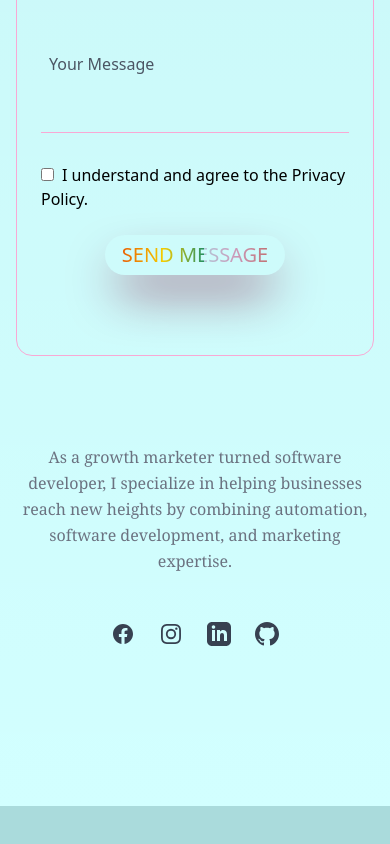
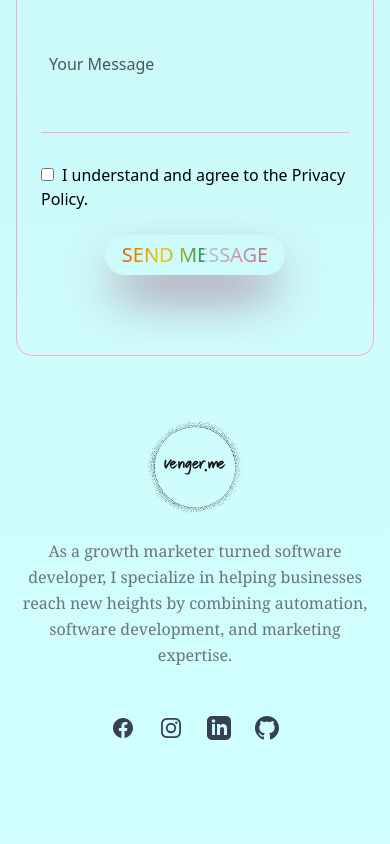
Before and after one commit to scare-destiny/venger.me-new, a Next.js app: page / in a window 390 px wide. Shown: the part 4391-5235 px from the top of the page. Before the commit the page ends 5197 px from the top, so only its background shows below. Built offline with nearby package versions, Linux system fonts and the light colour scheme.

Commit message:
added logo to footer

```diff
--- a/components/Footer.tsx
+++ b/components/Footer.tsx
@@ -1,6 +1,7 @@
 import logo from '../public/Logo-JvG-Saddle-Innovations-gross_klein.webp'
 import NextLink from 'next/link'
 import Image from 'next/image'
+import Logo from '@/data/logo'
 import { useRouter } from 'next/router'
 
 const Footer = () => {
@@ -10,7 +11,9 @@ const Footer = () => {
 		<footer aria-label='Site Footer'>
 			<div className='mx-auto max-w-5xl  py-16 '>
 				<div className='flex justify-center text-teal-600'>
-					{/* <Image src={logo} alt='westernsattel logo' /> */}
+					<div className='w-24 md:hidden'>
+						<Logo />
+					</div>
 				</div>
 				{/* <div className='mt-6 flex justify-center'>
 					<NextLink
```
